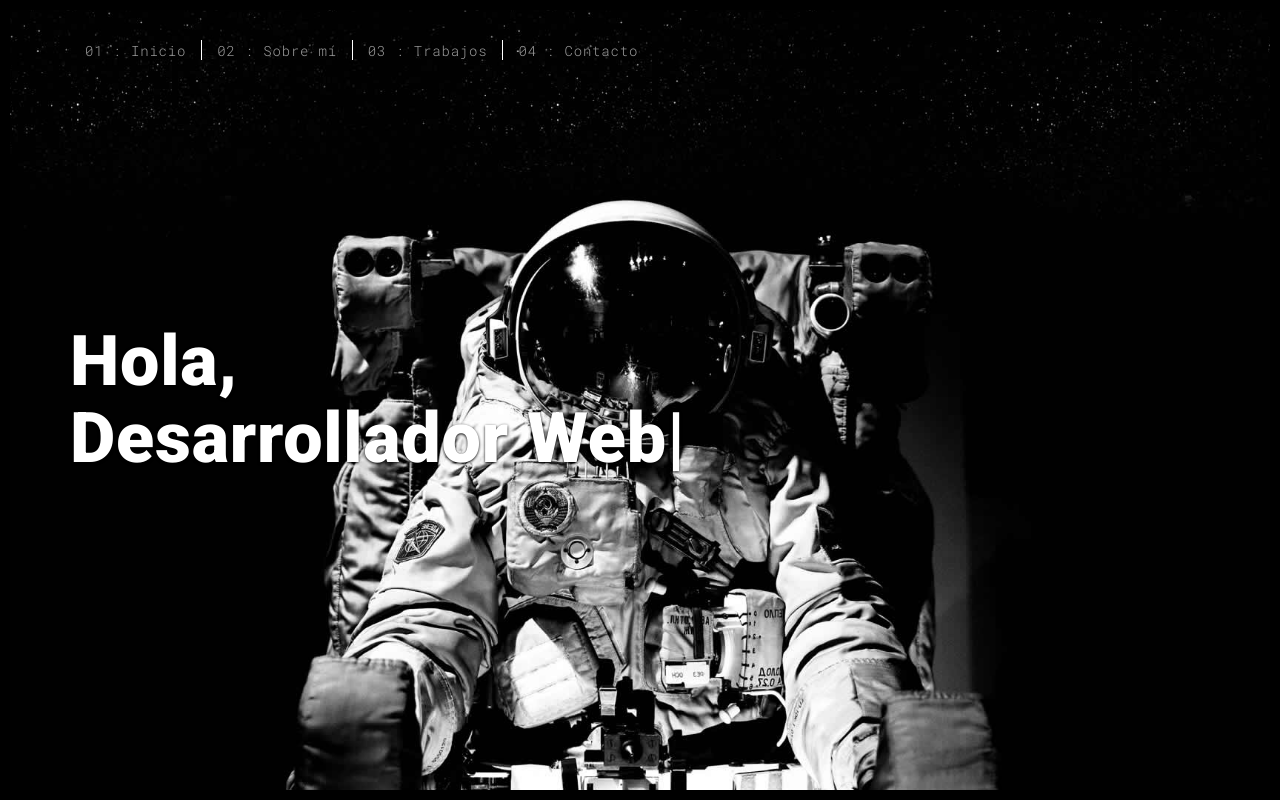
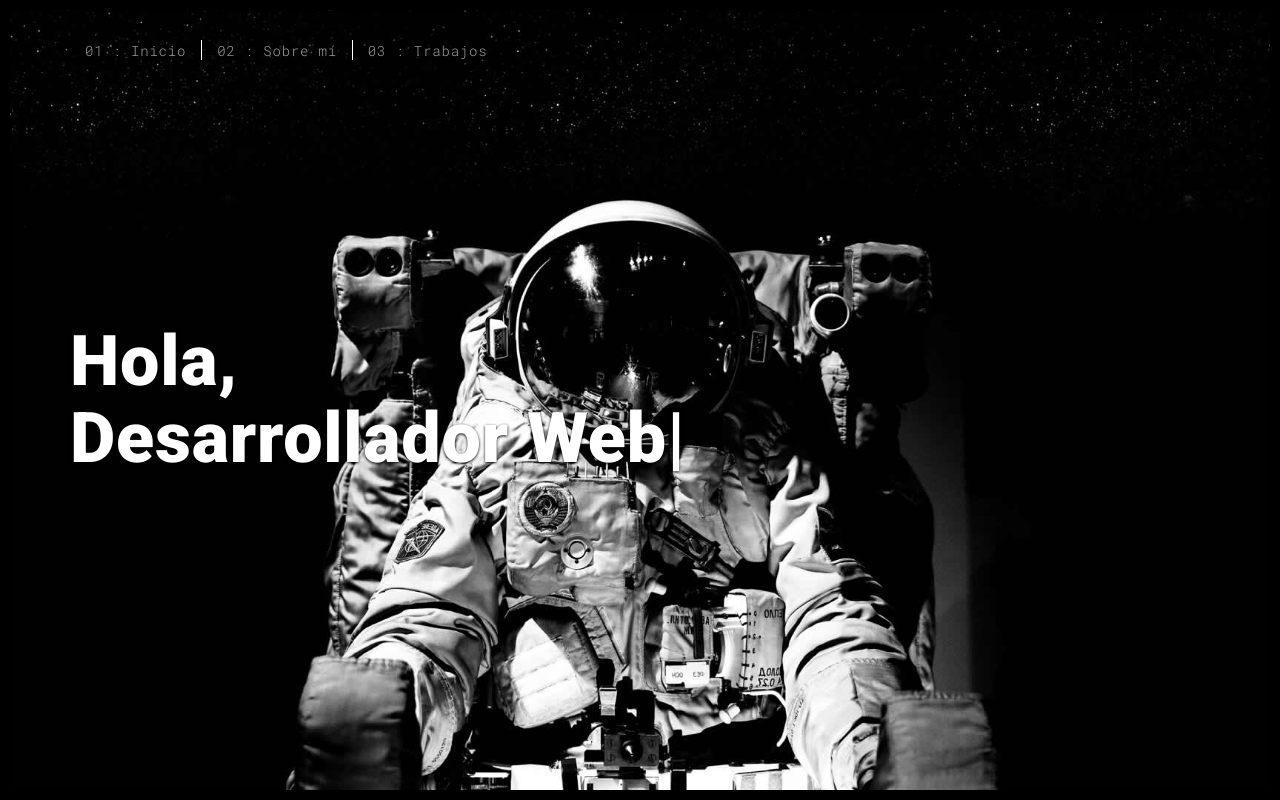
Before and after one commit to Devone-12/Portafolio, a plain HTML site: page index.html in a window 1280 px wide. Drawn offline with Linux system fonts and the light colour scheme.

Commit message:
Update index.html

```diff
--- a/index.html
+++ b/index.html
@@ -36,12 +36,11 @@
         </button>
 
       <div class="collapse navbar-collapse" id="navbar-collapse">
-        <ul class="nav navbar-nav ">
+        <ul class="nav navbar-nav">
           <li><a href="./index.html" title="">01 : Inicio</a></li>
           <li><a href="./about.html" title="">02 : Sobre mí</a></li>
           <li><a href="./works.html" title="">03 : Trabajos</a></li>
-          <li><a href="./contact.html" title="">04 : Contacto</a></li>
-
+          <!-- <li><a href="./contact.html" title="">04 : Contacto</a></li>-->
         </ul>
 
 
```
